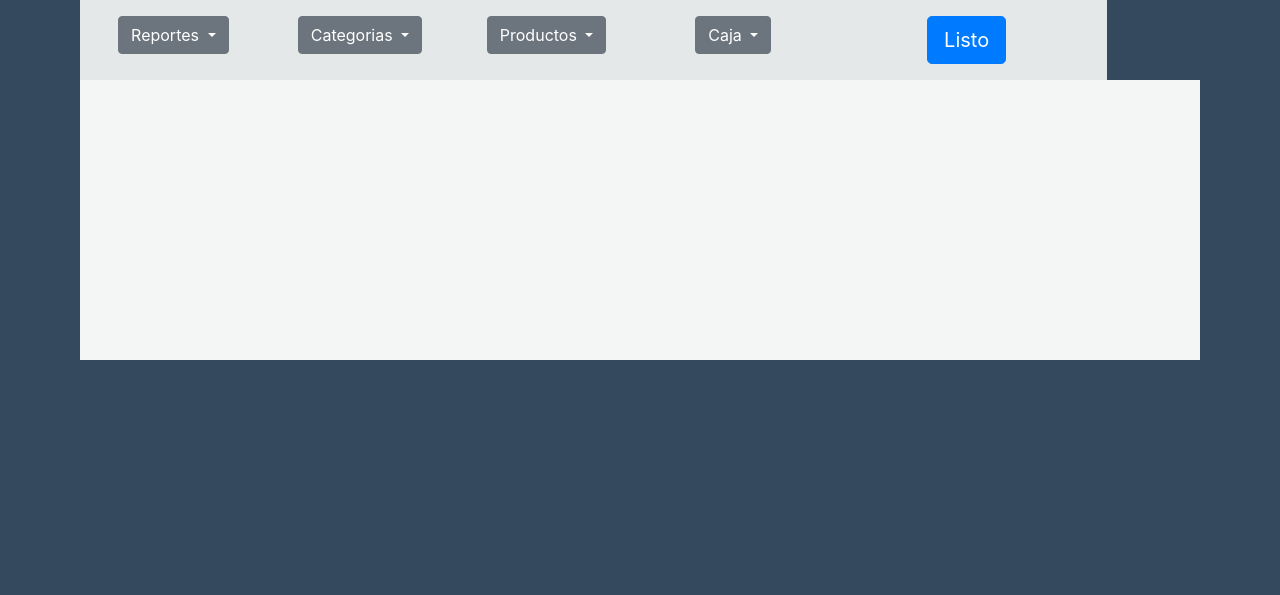
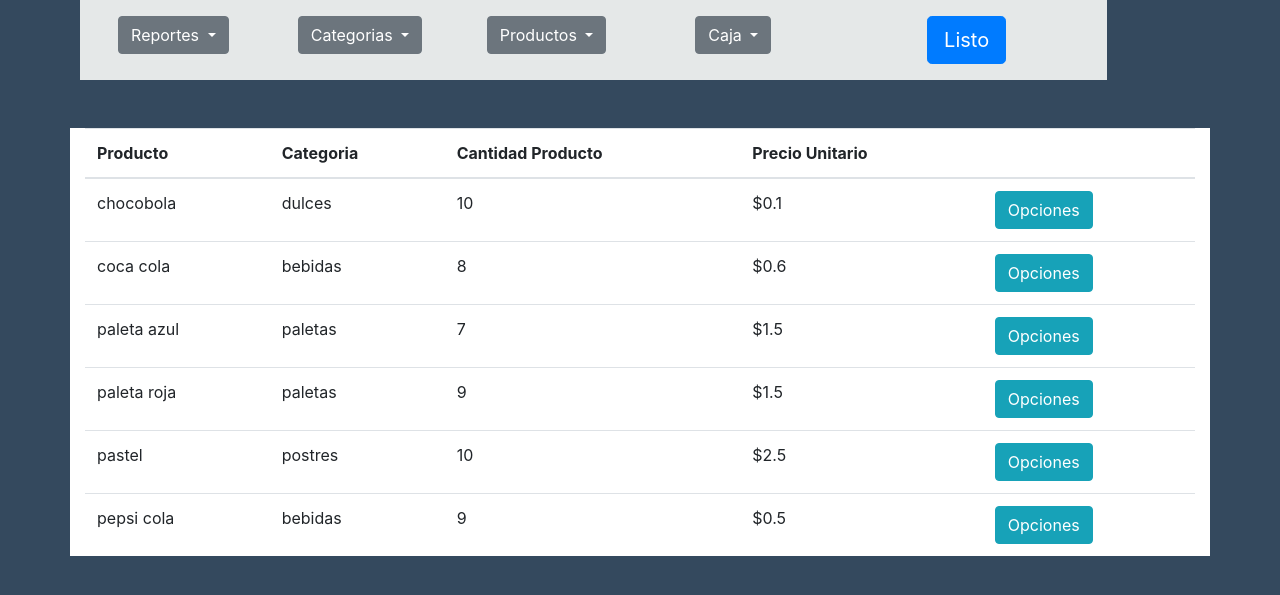
Before and after one commit to moondev-sv/PaletasGrandSitemaLocal, a PHP site: page /opciones.php in a window 1280 px wide. Shown: the top 595 px of the page. Run offline with PHP 8.4, Linux system fonts and the light colour scheme; data comes from the database, SQL or seed files in the repository.

Commit message:
Agregando funciones para aumentar stock, disminuir stock y eliminar producto desde opciones de producto

```diff
--- a/Menus/menuInventario.php
+++ b/Menus/menuInventario.php
@@ -173,10 +173,8 @@
 				Productos
 				</button>
 				<div class="dropdown-menu" aria-labelledby="btnGroupDrop1">
-					<button class="btn btn-info" data-toggle="modal" data-target="#agregarProductoModal"
+					<button class="btn btn-info dropdown-item" data-toggle="modal" data-target="#agregarProductoModal"
 					data-mod="" onclick="obtenerCategorias()">Agregar producto</button>
-					<button class="btn btn-info" data-toggle="modal" data-target="#eliminarProductoModal"
-				data-mod="" onclick="obtenerProductosctivos()">Eliminar Producto</a>
 			</div>
 		</div>
 	</div>
@@ -256,6 +254,59 @@
 			</div>
 		</div>
 	</div>
+
+<!-- Modal para opciones de producto -->
+		<div class="modal fade" id="opcionesProductosModal" tabindex="-1" role="dialog" aria-labelledby="Modal para opciones de producto" aria-hidden="true">
+			<div class="modal-dialog" role="document">
+				<div class="modal-content">
+					<div class="modal-header">
+						<h5 class="modal-title" id="exampleModalLabel">Opciones de producto</h5>
+						<button type="button" class="close" data-dismiss="modal" aria-label="Cerrar">
+						<span aria-hidden="true">&times;</span>
+						</button>
+					</div>
+					<div class="modal-body">
+						<div class="container">
+
+
+							<h3>Aumentar stock</h3>
+							<form action="" method="POST">
+								<label for="cantidadAgregarProducto">Ingrese la cantidad de producto a aumentar:
+									<input type="number" id="cantidadAgregarProducto" name="cantidadAgregarProducto" step="0.01" min=1>
+								</label>
+
+								<input type="hidden" id="idProductoAumentar" name="idProductoAumentar" value="">
+								<input type="submit" class="btn btn-info" name="accion" value="Aumentar stock">
+							</form>
+
+
+							<h3>Disminuir stock</h3>
+							<form action="" method="POST">
+								<label for="cantidadDisminuirProducto">Ingrese la cantidad de producto a disminuir:
+									<input type="number" id="cantidadDisminuirProducto" name="cantidadDisminuirProducto" step="0.01" min=1>
+								</label>
+
+								<input type="hidden" id="idProductoDisminuir" name="idProductoDisminuir" value="">
+								<input type="submit" class="btn btn-warning" name="accion" value="Disminuir stock">
+							</form>
+
+
+							<h3>Eliminar producto</h3>
+							<h5 id="confirmacionEliminacion"></h5>
+
+							<form action="" method="POST">
+								<input type="hidden" id="idProductoEliminar" name="idProductoEliminar" value="">
+								<button class="btn btn-danger" onclick="eliminarProducto(event)" name="accion" value="Eliminar producto">Eliminar Producto</button>
+							</form>
+						</div>
+					</div>
+					<div class="modal-footer">
+						<button type="button" class="btn btn-secondary" data-dismiss="modal">Aceptar</button>
+					</div>
+				</div>
+			</div>
+		</div>
+
 	<div class="col-2 py-3 barra">
 		<div class="btn-group" role="group" aria-label="Button group with nested dropdown">
 			<button id="btngroupdrop1" type="button" class="btn btn-secondary dropdown-toggle" data-toggle="dropdown" aria-haspopup="true" aria-expanded="false">
@@ -266,10 +317,8 @@
 				<button class="btn btn-info dropdown-item" data-toggle="modal" data-target="#reporteX"
 				onclick="yavamoave()">Reporte X</button>
 
-				<button class="btn btn-info dropdown-item" data-toggle="modal" data-target="#reporteDeVentasModal" onclick="obtenerVentasTotalesInicial()">Ventas Totales</button>
 
-				<a class="dropdown-item" href="reportes.php">Reportes Z, X</a>
-				<a class="dropdown-item" href="admincaja.php">Operaciones caja</a>
+				<a class="dropdown-item" href="reportes.php">Reportes Z</a>
 			</div>
 		</div>
 	</div>
--- a/inventario.php
+++ b/inventario.php
@@ -23,6 +23,29 @@ elseif($accion=="obtenerProductosctivos")
 	$resultado=$conexion->ejecutar("SELECT * from producto where estado=1");
 
 	echo json_encode($resultado);
+}
+elseif($accion=="obtenerProductos")
+{
+	require_once('Core/DB.php');
+
+	$conexion=new BaseDatos();
+
+	$resultado=$conexion->ejecutar("SELECT producto.*,categoria.nom_categoria FROM producto inner join categoria on categoria.idcategoria = producto.cat_producto where producto.estado=1 ORDER BY producto.nom_producto ASC");
+
+	if($resultado==0)
+		echo "<tr><td colspan='7'>No hay ventas este día</td></tr>";
+	else
+	{
+		foreach ($resultado as $key) {
+			echo "	<tr><td>".$key['nom_producto']."</td>
+					<td>".$key['nom_categoria']."</td>
+					<td>".$key['cant_producto']."</td>
+					<td>$".$key['precio_producto']."</td>";
+
+			echo "<td><button class='btn btn-info' data-toggle='modal' data-target='#opcionesProductosModal'
+					onclick='colocarIdProducto(".$key['idproducto'].")'>Opciones</button></td></tr>";
+		}
+	}
 }
 elseif($accion=="obtenerVentasTotales")
 {
--- a/js/inventario.js
+++ b/js/inventario.js
@@ -55,6 +55,41 @@ function obtenerProductosctivos()
         }
     });
 }
+
+function obtenerProductos()
+{
+	$.ajax({
+        type      : 'post',
+        url       : 'inventario.php',
+        data      : {accion: "obtenerProductos"},
+        Async	  : false,
+        success   : function(respuesta)
+        {
+        	var btblProductos = document.getElementById('btblProductos');
+
+        	btblProductos.innerHTML=respuesta;
+        }
+    });
+}
+
+function colocarIdProducto(idProducto)
+{
+	document.getElementById('idProductoAumentar').value=idProducto;
+	document.getElementById('idProductoDisminuir').value=idProducto;
+	document.getElementById('idProductoEliminar').value=idProducto;
+}
+
+var eliminar=false;
+function eliminarProducto(e)
+{
+	if(!eliminar)
+	{
+		e.preventDefault();
+		document.getElementById('confirmacionEliminacion').innerHTML="¿Esta seguro que desea eliminar el producto? Esta acción no se puede deshacer";
+		eliminar=true;
+	}
+}
+
 
 function obtenerVentasTotalesInicial()
 {
--- a/opciones.php
+++ b/opciones.php
@@ -1,20 +1,15 @@
 <?php
-
 @$accion=$_POST['accion'];
 
 if($accion=="Agregar producto")
 {
 	require_once('Core/DB.php');
-
 	$conexion=new BaseDatos();
-
 	$nombre=$_POST['nombre'];
 	$idCategoria=$_POST['categorias'];
 	$precio=$_POST['precio'];
 	$cantidad=$_POST['cantidad'];
-
 	$resultado=$conexion->ejecutar("INSERT into producto values (null, '$nombre', $idCategoria,$precio,$cantidad, 1)");
-
 	if(gettype($resultado)=="string")
 	{
 		echo "Error: $resultado";
@@ -27,14 +22,9 @@ if($accion=="Agregar producto")
 elseif($accion=="Eliminar producto")
 {
 	require_once('Core/DB.php');
-
 	$conexion=new BaseDatos();
-
-
-	$idProducto=$_POST['productosSelect'];
-
+	$idProducto=$_POST['idProductoEliminar'];
 	$resultado=$conexion->ejecutar("UPDATE producto set estado=0 where idproducto=$idProducto");
-
 	if(gettype($resultado)=="string")
 	{
 		echo "Error: $resultado";
@@ -51,15 +41,10 @@ elseif($accion=="Eliminar producto")
 elseif($accion=="Cambiar estado")
 {
 	require_once('Core/DB.php');
-
 	$conexion=new BaseDatos();
-
-
 	$estadoTicket=$_POST['estadoTicket'];
 	$idTicket=$_POST['idTicketHidden'];
-
 	$resultado=$conexion->ejecutar("UPDATE ticket set estado=$estadoTicket where idticket=$idTicket");
-
 	if(gettype($resultado)=="string")
 	{
 		echo "Error: $resultado";
@@ -69,6 +54,46 @@ elseif($accion=="Cambiar estado")
 		echo "Se cambio el estado";
 	}
 }
+elseif($accion=="Aumentar stock")
+{
+	require_once('Core/DB.php');
+	$conexion=new BaseDatos();
+	$idProducto=$_POST['idProductoAumentar'];
+	$cantidad=$_POST['cantidadAgregarProducto'];
+	$resultado=$conexion->ejecutar("UPDATE producto set cant_producto=cant_producto+$cantidad where idproducto=$idProducto");
+	if(gettype($resultado)=="string")
+	{
+		echo "Error: $resultado";
+	}
+	else
+	{
+		echo "Se aumento el stock";
+	}
+}
+elseif($accion=="Disminuir stock")
+{
+	require_once('Core/DB.php');
+	$conexion=new BaseDatos();
+	$idProducto=$_POST['idProductoDisminuir'];
+	$cantidad=$_POST['cantidadDisminuirProducto'];
+	$resultado=$conexion->ejecutar("SELECT cant_producto from producto where idproducto=$idProducto");
+
+	if($resultado[0]['cant_producto']<$cantidad)
+		echo "No puede eliminar mnas producto del existente";
+	else
+	{
+		$resultado=$conexion->ejecutar("UPDATE producto set cant_producto=cant_producto-$cantidad where idproducto=$idProducto");
+		if(gettype($resultado)=="string")
+		{
+			echo "Error: $resultado";
+		}
+		else
+		{
+			echo "Se disminuyo el stock";
+		}
+	}
+}
+
 
 ?>
 <!DOCTYPE html>
@@ -79,60 +104,39 @@ elseif($accion=="Cambiar estado")
 		<!-- Bootstrap CSS -->
 		<link rel="stylesheet" type="text/css" href="css/bootstrap.min.css">
 		<title>Inventario</title>
-
 		<script src="js/Jquery.js"></script>
 		<script src="js/popper.min.js"></script>
 		<script src="js/bootstrap.min.js"></script>
 		<script src="js/inventario.js"></script>
 	</head>
-
-<body style="background: #34495E;">
+	<body style="background: #34495E;" onload="obtenerProductos()">
 		<!--estilos contenedores-->
 		<style type="text/css">
 			.encabezado{height: 80px; background: #34495E;}
 			.cuerpo{height: 280px; background:#F4F6F6;}
 			.barra{height: 80px;background:#E5E8E8;}
-
 		</style>
-
 		<!--Barra de menu opciones-->
 		<?php include("Menus/menuInventario.php"); ?>
+		<!--seccion de la tabla de reportes-->
+		<br><br>
+		<div class="container" style="background-color: white;">
 
-	<!--seccion de la tabla de reportes-->
-	<div class="container">
-		<div class="form-row text-center">
-			<div class="col-12 cuerpo">
-
-				<!--<table class="table table-striped">
+			<table class="table table-hover">
 				<thead>
 					<tr>
-	      				<th scope="col">Codigo</th>
-	      				<th scope="col">Producto</th>
-	      				<th scope="col">Precio</th>
-	      				<th scope="col">Cantidad</th>
-	      				<th scope="col">Total</th>
+						<th>Producto</th>
+						<th>Categoria</th>
+						<th>Cantidad Producto</th>
+						<th>Precio Unitario</th>
+						<th></th>
 					</tr>
 				</thead>
-	  				<tbody>
-	    			<tr>
-	    				<th scope="row">0000</th>
-	    				<td>paletaq</td>
-	    				<td>0.50</td>
-	    				<td>3</td>
-	    				<td>1.50</td>
-	    			</tr>
-	    			<tr>
-	    				<th scope="row">0001</th>
-	    				<td>paleto</td>
-	    				<td>0.25</td>
-	    				<td>1</td>
-	    				<td>0.25</td>
-	    			</tr>
+				<tbody id='btblProductos'>
+
 				</tbody>
-				</table>-->
+			</table>
+
 		</div>
-		</div>
-	</div>
-
 	</body>
 </html>
--- a/reporteX.php
+++ b/reporteX.php
@@ -1,6 +1,4 @@
 <?php
-
-
 require __DIR__ . '/ticket/autoload.php'; //Nota: si renombraste la carpeta a algo diferente de "ticket" cambia el nombre en esta línea
 use Mike42\Escpos\Printer;
 use Mike42\Escpos\EscposImage;
```
Lines whose indentation alone changed are shown as unchanged.
